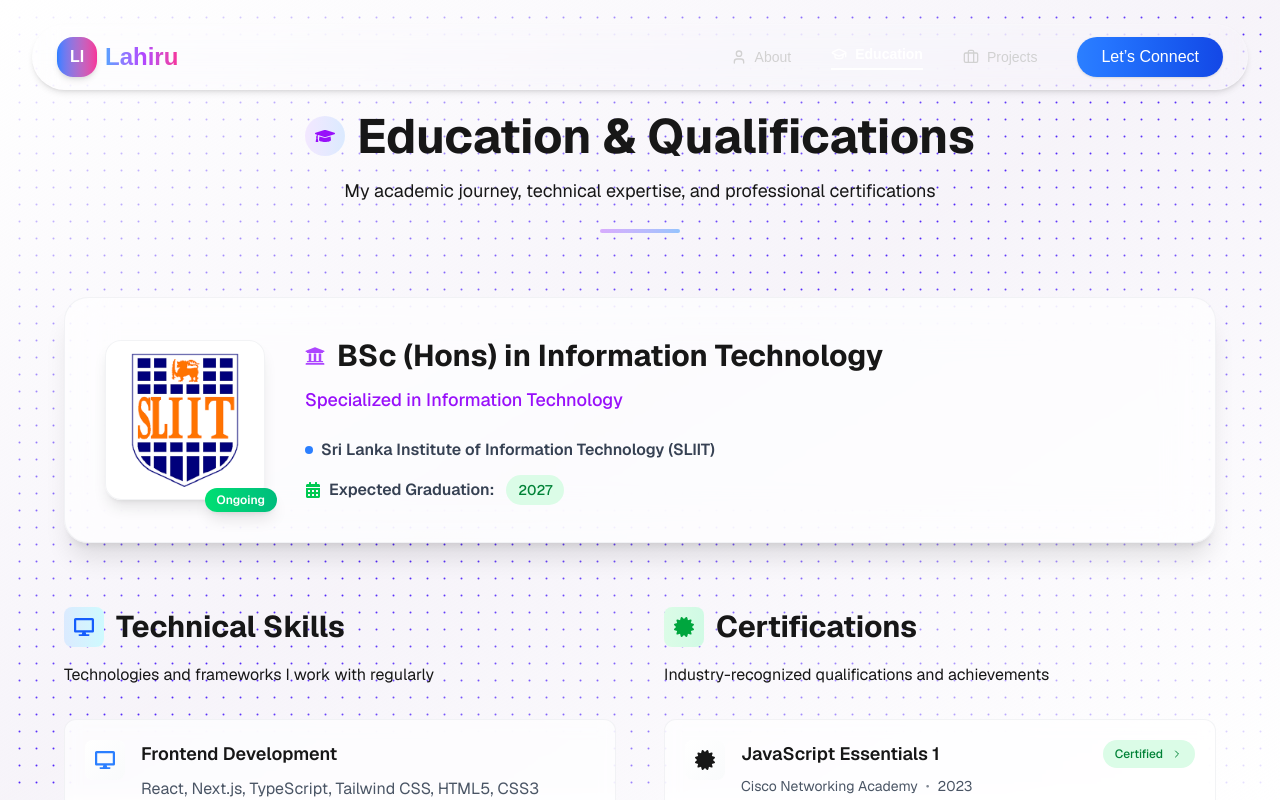
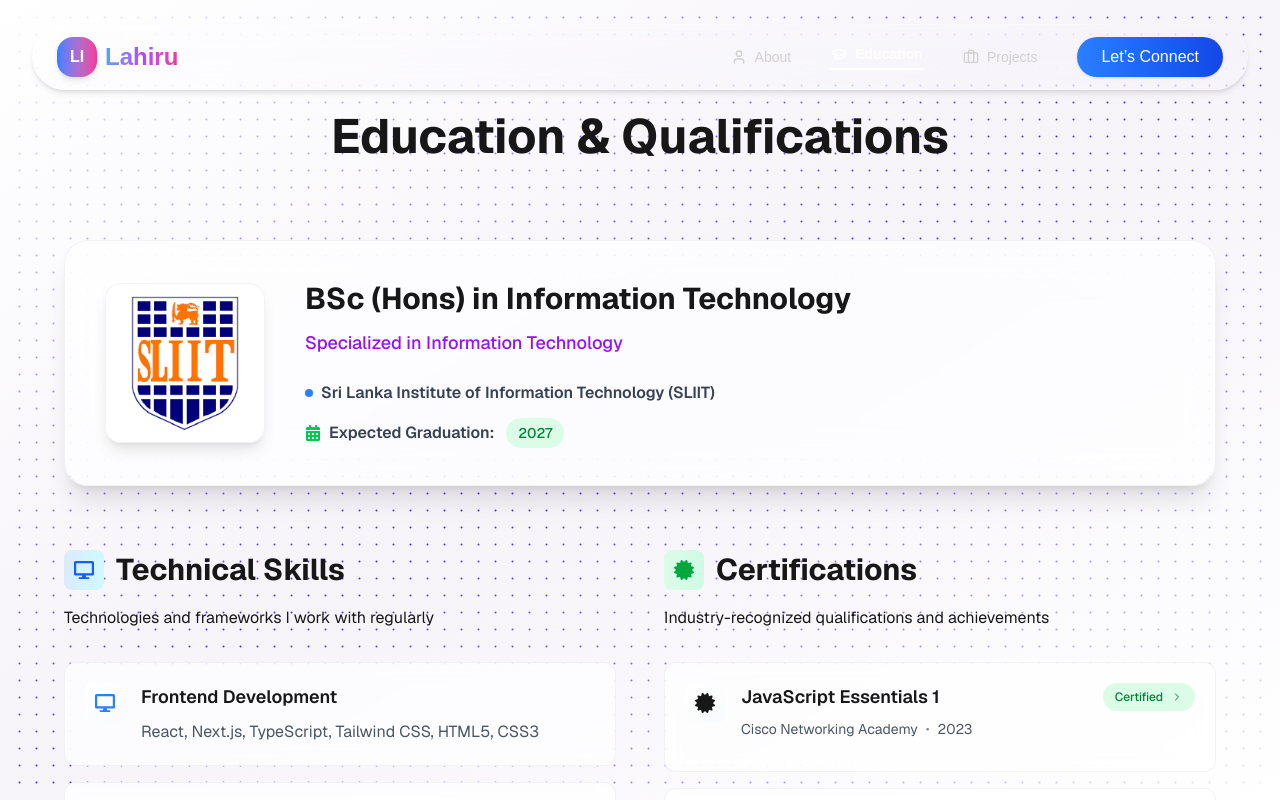
Before and after one commit to LAHIRUKBI/Portfolio-New, a Next.js app: page /education in a window 1280 px wide. Shown: the top 800 px of the page. Built offline with nearby package versions, Linux system fonts and the light colour scheme.

Commit message:
Add updates

```diff
--- a/app/Home/Home.tsx
+++ b/app/Home/Home.tsx
@@ -49,8 +49,8 @@ export default function Home() {
           resistance={750}
           returnDuration={1.5}
         />
-        {/* Gradient overlay optimized for mobile readability */}
-        <div className="absolute inset-0 bg-gradient-to-br from-background/90 via-background/50 to-background/95" />
+        {/* Subtle gradient overlay */}
+        <div className="absolute inset-0 bg-gradient-to-br from-background/95 via-purple-900/5 to-background/90" />
       </div>
 
       {/* Content - Optimized for mobile with better positioning */}
@@ -93,7 +93,7 @@ export default function Home() {
                   <div key={index} className="text-center group cursor-default bg-white/5 backdrop-blur-sm rounded-lg p-3 md:p-0 md:bg-transparent">
                     <div className="relative flex flex-col items-center">
                       {stat.hasDot && (
-                        <div className="absolute -top-1 -right-1 md:-top-1 md:-right-2 w-1.5 h-1.5 md:w-2 md:h-2 bg-orange-500 rounded-full animate-pulse"></div>
+                        <div className="absolute -top-1 -right-1 md:-top-1 md:-right-2 w-1.5 h-1.5 md:w-2 md:h-2 bg-green-500 rounded-full animate-pulse"></div>
                       )}
                       <div className={`text-lg sm:text-xl md:text-2xl font-bold ${stat.color} transition-colors`}>
                         {stat.number}
--- a/app/education/page.tsx
+++ b/app/education/page.tsx
@@ -32,17 +32,10 @@ export default function Education() {
           {/* Header */}
           <div className="text-center mb-12 md:mb-16">
             <div className="inline-flex items-center justify-center gap-3 mb-4">
-              <div className="w-10 h-10 rounded-full bg-gradient-to-r from-purple-100 to-blue-100 dark:from-purple-900/30 dark:to-blue-900/30 flex items-center justify-center">
-                <FaGraduationCap className="w-5 h-5 text-purple-600 dark:text-purple-400" />
-              </div>
               <h1 className="text-3xl xs:text-4xl sm:text-5xl font-bold text-foreground">
                 Education & Qualifications
               </h1>
             </div>
-            <p className="text-muted-foreground text-base sm:text-lg max-w-2xl mx-auto leading-relaxed">
-              My academic journey, technical expertise, and professional certifications
-            </p>
-            <div className="w-20 h-1 bg-gradient-to-r from-purple-400 to-blue-400 rounded-full mx-auto mt-6 opacity-60"></div>
           </div>
 
           {/* Main Education Card */}
@@ -60,22 +53,15 @@ export default function Education() {
                       sizes="(max-width: 360px) 96px, (max-width: 480px) 112px, (max-width: 640px) 128px, (max-width: 768px) 160px, 256px"
                     />
                   </div>
-
-                  {/* Status Badge */}
-                  <div className="absolute -bottom-3 -right-3 bg-gradient-to-r from-green-400 to-emerald-500 text-white text-xs font-semibold px-3 py-1 rounded-full shadow-lg">
-                    Ongoing
-                  </div>
                 </div>
 
                 {/* Content Section */}
                 <div className="flex-1 text-center lg:text-left">
                   <div className="flex items-center justify-center lg:justify-start gap-3 mb-3">
-                    <FaUniversity className="w-5 h-5 text-purple-500" />
                     <h2 className="text-xl xs:text-2xl sm:text-3xl font-bold text-foreground">
                       BSc (Hons) in Information Technology
                     </h2>
                   </div>
-
                   <p className="text-purple-600 dark:text-purple-400 text-base sm:text-lg font-medium mb-6">
                     Specialized in Information Technology
                   </p>
--- a/app/projects/page.tsx
+++ b/app/projects/page.tsx
@@ -181,8 +181,8 @@ export default function Projects() {
           resistance={750}
           returnDuration={1.5}
         />
-        <div className="absolute inset-0 bg-gradient-to-br from-background/95 via-background/70 to-background/90" />
-        <div className="absolute inset-0 bg-[radial-gradient(ellipse_at_top,_var(--tw-gradient-stops))] from-purple-900/10 via-transparent to-transparent" />
+        {/* Subtle gradient overlay */}
+        <div className="absolute inset-0 bg-gradient-to-br from-background/95 via-purple-900/5 to-background/90" />
       </div>
 
       {/* Projects Section */}
```
